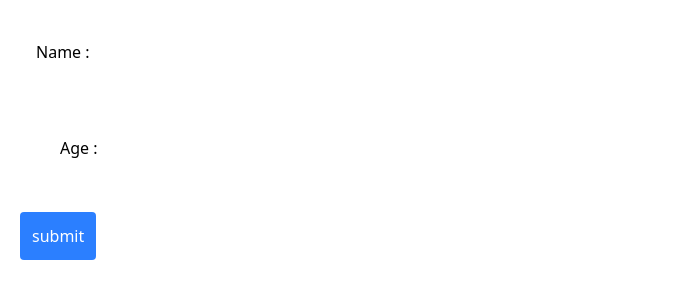
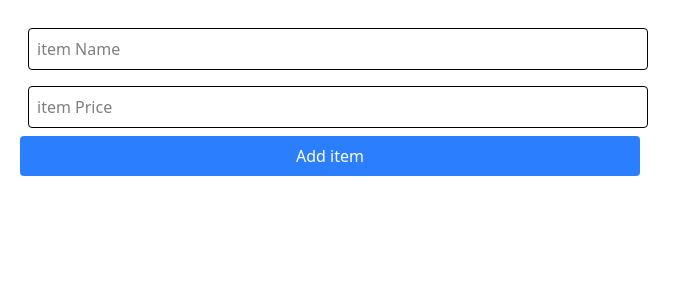
Before and after one commit to shoyebreza/phimart-client, a React (Vite) app: page / in a window 1280 px wide. Shown: the top 300 px of the page, without its empty margins (0-691 px from the left). Built offline with nearby package versions, Linux system fonts and the light colour scheme.

Commit message:
add item form

```diff
--- a/src/App.jsx
+++ b/src/App.jsx
@@ -1,7 +1,4 @@
-import HookForm from "./components/HookForm";
-
-
-
+import CartApp from "./cart/CartApp";
 
 
 function App() {
@@ -9,7 +6,7 @@ function App() {
 
   return (
     <div className="m-5">
-      <HookForm/>
+      <CartApp/>
     </div>
   );
 };
--- /dev/null
+++ b/src/cart/CartApp.jsx
@@ -0,0 +1,21 @@
+import { useForm } from "react-hook-form";
+
+
+
+const CartApp = () => {
+    const {register, handleSubmit} = useForm();
+    const addItem = (data)=> {
+        console.log(data);
+    };
+    return (
+        <div>
+            <form action="" onSubmit={handleSubmit(addItem)}>
+                <input {...register('item',{required:true})} type="text" placeholder="item Name" className="border p-2 m-2 rounded w-1/2"/>
+                <input {...register('price',{required:true})} type="number" placeholder="item Price" className="border p-2 m-2 rounded w-1/2"/>
+                <button className="bg-blue-500 text-white px-4 py-2 rounded w-1/2">Add item</button>
+            </form>
+        </div>
+    );
+};
+
+export default CartApp;
```
